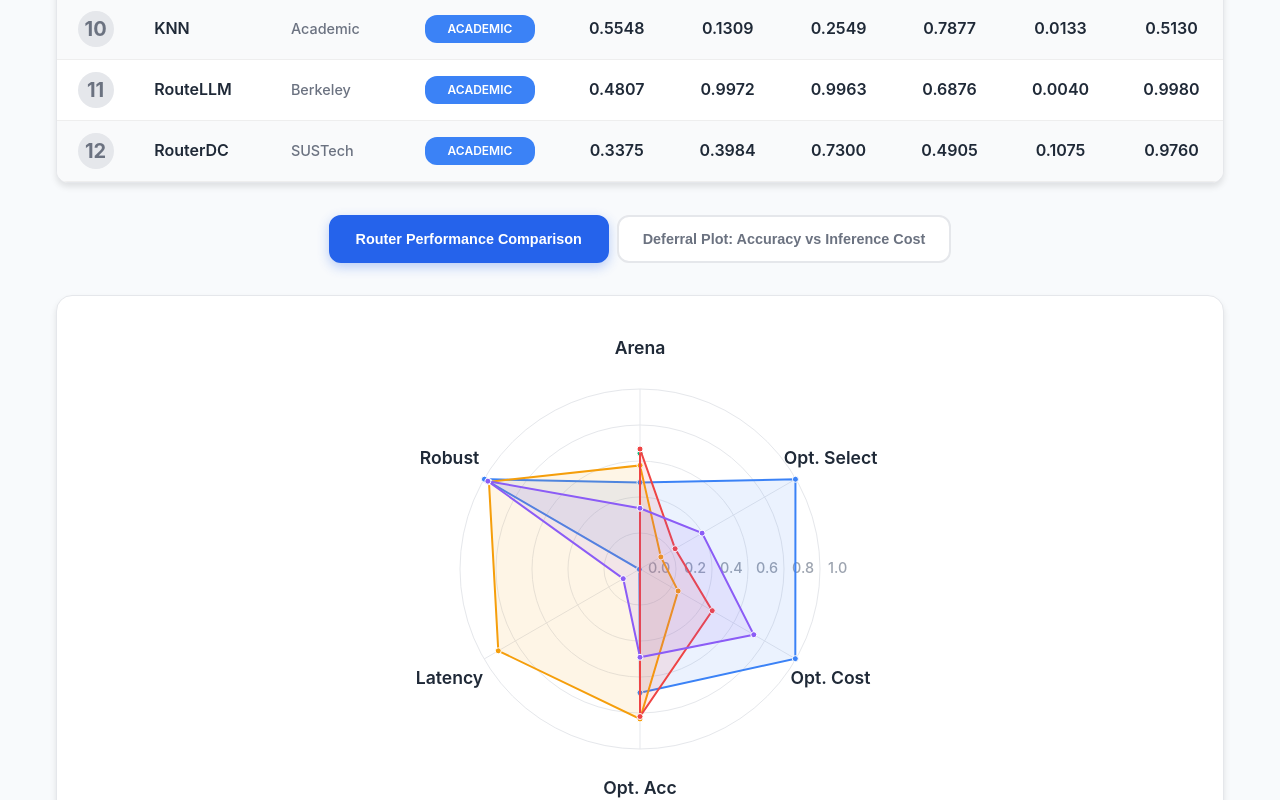
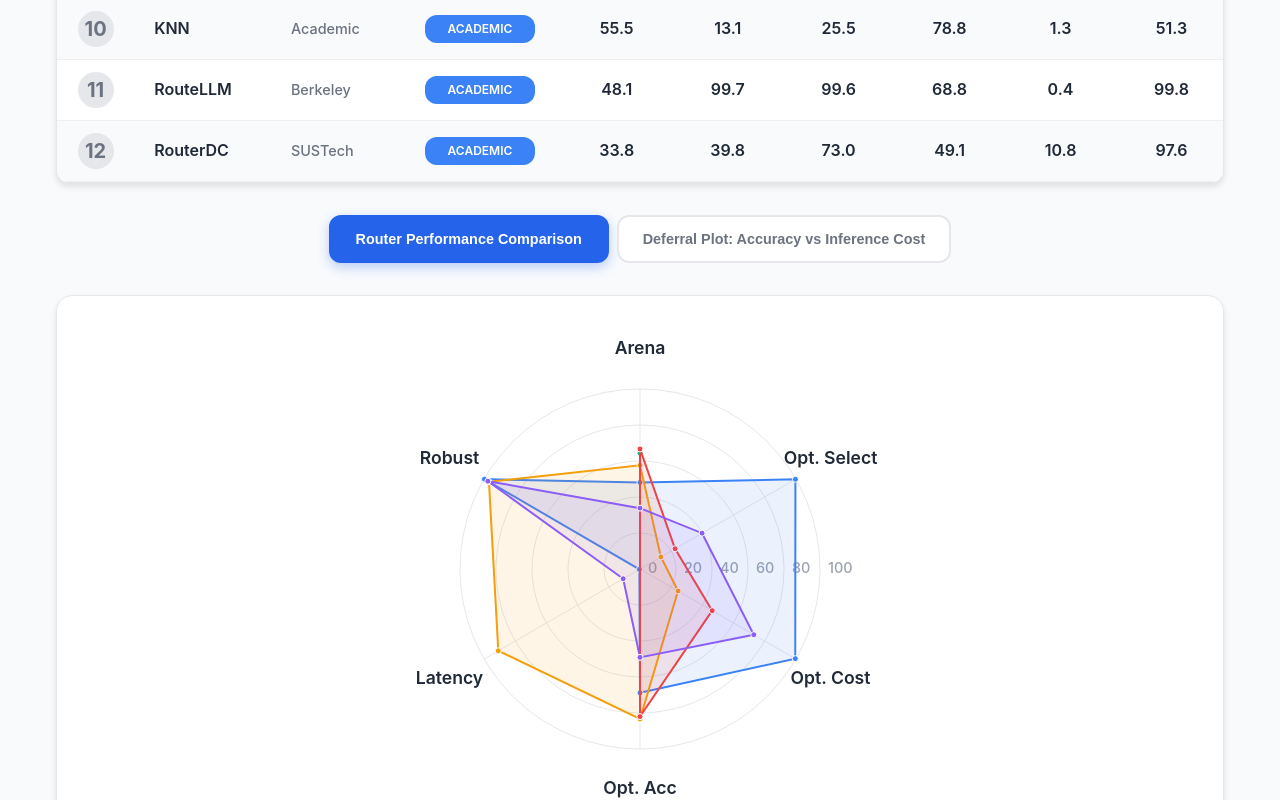
Before and after one commit to RouteWorks/routeworks.github.io, a React (Create React App) app: page /leaderboard in a window 1280 px wide. Shown: the part 1060-1860 px from the top of the page. Built offline with nearby package versions, Linux system fonts and the light colour scheme.

Commit message:
Enhancement/add logo (#15)
* Added link to paper in nav bar

* updated instructions for submitting to just go to project page and follow readme

* Made text on hero section lighter, rephrased cta button 'get started' text

* Made subtitles one liner

* Added logo and rescaled 0-100

```diff
--- a/public/index.html
+++ b/public/index.html
@@ -13,7 +13,7 @@
       })();
     </script>
     <meta charset="utf-8" />
-    <link rel="icon" href="%PUBLIC_URL%/favicon.ico" />
+    <link rel="icon" href="%PUBLIC_URL%/routerarena_logo.png" />
     <meta name="viewport" content="width=device-width, initial-scale=1" />
     <meta name="theme-color" content="#000000" />
     <meta name="description" content="Web site created using create-react-app" />
--- a/src/components/Header.tsx
+++ b/src/components/Header.tsx
@@ -3,6 +3,7 @@ import { Link, useLocation } from 'react-router-dom';
 import { Menu, X, Trophy, Home, Send, Users, Github, FileText} from 'lucide-react';
 import './Header.css';
 import { contactInfo } from '../data/mockData';
+import whiteLogo from '../assets/images/entire_logo_white.png';
 
 const Header: React.FC = () => {
   const [isMenuOpen, setIsMenuOpen] = useState(false);
@@ -26,8 +27,7 @@ const Header: React.FC = () => {
     <header className="header">
       <div className="header-container">
         <Link to="/" className="logo">
-          <Trophy className="logo-icon" />
-          <span className="logo-text">RouterArena</span>
+          <img src={whiteLogo} alt="RouterArena" className="logo-image" />
         </Link>
 
         <nav className="nav">
--- a/src/components/SpiderChart.tsx
+++ b/src/components/SpiderChart.tsx
@@ -66,19 +66,9 @@ const SpiderChart: React.FC<SpiderChartProps> = ({ routers, maxRouters = 5 }) =>
 
   // Calculate adaptive axis scaling to show more variation
   // Filter out null values
-  const allValues = topRouters.flatMap(router =>
-    metrics
-      .map(metric => router.metrics[metric.key as keyof typeof router.metrics])
-      .filter((val): val is number => val !== null)
-  );
-  const minValue = Math.min(...allValues);
-  const maxValue = Math.max(...allValues);
-  const valueRange = maxValue - minValue;
-
-  // Set axis range to show more variation
-  // If values are clustered (e.g., 0.8-0.9), show axis with 25% padding above and below
-  const axisMin = Math.max(0, minValue - valueRange * 0.25);
-  const axisMax = Math.min(1, maxValue + valueRange * 0.25);
+  const gridTicks = [0, 20, 40, 60, 80, 100];
+  const axisMin = 0;
+  const axisMax = 100;
   const axisRange = axisMax - axisMin;
 
   const chartRadius = 180;
@@ -89,11 +79,8 @@ const SpiderChart: React.FC<SpiderChartProps> = ({ routers, maxRouters = 5 }) =>
     <div className="spider-chart-container">
       <div className="spider-chart">
         <svg width="450" height="450" viewBox="0 0 450 450">
-          {/* Grid circles drawn at real 0.1 score increments */}
-          {Array.from({ length: 11 }, (_, i) => i * 0.2)
-            .filter(v => v >= axisMin && v <= axisMax)
-            .map((value, index) => {
-              // Map true axis value -> 0–1 visual radius fraction
+          {/* Grid circles drawn at fixed 0-100 scale */}
+          {gridTicks.map((value, index) => {
             const scale = (value - axisMin) / axisRange;
             const r = chartRadius * scale;
 
@@ -116,7 +103,7 @@ const SpiderChart: React.FC<SpiderChartProps> = ({ routers, maxRouters = 5 }) =>
                   fill="#9ca3af"
                   fontSize="22"
                 >
-                    {value.toFixed(1)}
+                  {value.toString()}
                 </text>
               </g>
             );
--- a/src/data/mockData.ts
+++ b/src/data/mockData.ts
@@ -1,4 +1,8 @@
 import { Router, DatasetInfo, ContactInfo } from '../types';
+
+const roundToOneDecimal = (value: number): number => Math.round(value * 10) / 10;
+const roundNullableToOneDecimal = (value: number | null): number | null =>
+  value === null ? null : roundToOneDecimal(value);
 
 export const contactInfo: ContactInfo = {
   authors: [
@@ -70,38 +74,37 @@ const calculateAverageScore = (metrics: {
   return scores.reduce((sum, score) => sum + score, 0) / scores.length;
 };
 
-// Raw router data from the provided JSON
 const rawRouterData = [
   {
     'Router Name': 'RouterDC',
-    'Arena Score': 0.3375,
-    'Optimal Selection Score': 0.3984,
-    'Optimal Cost Score': 0.72998,
-    'Optimal Acc. Score': 0.4905,
-    'Robustness Score': 0.976,
-    'Latency Score': 0.107527,
+    'Arena Score': 33.75,
+    'Optimal Selection Score': 39.84,
+    'Optimal Cost Score': 72.998,
+    'Optimal Acc. Score': 49.05,
+    'Robustness Score': 97.6,
+    'Latency Score': 10.7527,
   },
   {
     'Router Name': 'azure',
-    'Arena Score': 0.6666,
-    'Optimal Selection Score': 0.2252,
-    'Optimal Cost Score': 0.46322,
-    'Optimal Acc. Score': 0.8196,
+    'Arena Score': 66.66,
+    'Optimal Selection Score': 22.52,
+    'Optimal Cost Score': 46.322,
+    'Optimal Acc. Score': 81.96,
     'Robustness Score': null,
     'Latency Score': null,
   },
   {
     'Router Name': 'carrot',
-    'Arena Score': 0.6387,
-    'Optimal Selection Score': 0.0268,
-    'Optimal Cost Score': 0.067697,
-    'Optimal Acc. Score': 0.7863,
-    'Robustness Score': 0.936,
-    'Latency Score': 0.014993,
+    'Arena Score': 63.87,
+    'Optimal Selection Score': 2.68,
+    'Optimal Cost Score': 6.7697,
+    'Optimal Acc. Score': 78.63,
+    'Robustness Score': 93.6,
+    'Latency Score': 1.4993,
   },
   {
     'Router Name': 'gpt5',
-    'Arena Score': 0.6432,
+    'Arena Score': 64.32,
     'Optimal Selection Score': null,
     'Optimal Cost Score': null,
     'Optimal Acc. Score': null,
@@ -110,75 +113,75 @@ const rawRouterData = [
   },
   {
     'Router Name': 'graphrouter',
-    'Arena Score': 0.5722,
-    'Optimal Selection Score': 0.0473,
-    'Optimal Cost Score': 0.383347,
-    'Optimal Acc. Score': 0.7425,
-    'Robustness Score': 0.975,
-    'Latency Score': 0.026954,
+    'Arena Score': 57.22,
+    'Optimal Selection Score': 4.73,
+    'Optimal Cost Score': 38.3347,
+    'Optimal Acc. Score': 74.25,
+    'Robustness Score': 97.5,
+    'Latency Score': 2.6954,
   },
   {
     'Router Name': 'mirt_bert',
-    'Arena Score': 0.6689,
-    'Optimal Selection Score': 0.0344,
-    'Optimal Cost Score': 0.196178,
-    'Optimal Acc. Score': 0.7818,
-    'Robustness Score': 0.945,
-    'Latency Score': 0.27027,
+    'Arena Score': 66.89,
+    'Optimal Selection Score': 3.44,
+    'Optimal Cost Score': 19.6178,
+    'Optimal Acc. Score': 78.18,
+    'Robustness Score': 94.5,
+    'Latency Score': 27.027,
   },
   {
     'Router Name': 'nirt_bert',
-    'Arena Score': 0.6612,
-    'Optimal Selection Score': 0.0383,
-    'Optimal Cost Score': 0.14039,
-    'Optimal Acc. Score': 0.7788,
-    'Robustness Score': 0.445,
-    'Latency Score': 0.104167,
+    'Arena Score': 66.12,
+    'Optimal Selection Score': 3.83,
+    'Optimal Cost Score': 14.039,
+    'Optimal Acc. Score': 77.88,
+    'Robustness Score': 44.5,
+    'Latency Score': 10.4167,
   },
   {
     'Router Name': 'notdiamond',
-    'Arena Score': 0.63,
-    'Optimal Selection Score': 0.0155,
-    'Optimal Cost Score': 0.021367,
-    'Optimal Acc. Score': 0.7681,
+    'Arena Score': 63.0,
+    'Optimal Selection Score': 1.55,
+    'Optimal Cost Score': 2.1367,
+    'Optimal Acc. Score': 76.81,
     'Robustness Score': null,
     'Latency Score': null,
   },
   {
     'Router Name': 'routellm',
-    'Arena Score': 0.4807,
-    'Optimal Selection Score': 0.9972,
-    'Optimal Cost Score': 0.996314,
-    'Optimal Acc. Score': 0.6876,
-    'Robustness Score': 0.998,
-    'Latency Score': 0.004016,
+    'Arena Score': 48.07,
+    'Optimal Selection Score': 99.72,
+    'Optimal Cost Score': 99.6314,
+    'Optimal Acc. Score': 68.76,
+    'Robustness Score': 99.8,
+    'Latency Score': 0.4016,
   },
   {
     'Router Name': 'routerbench_knn',
-    'Arena Score': 0.5548,
-    'Optimal Selection Score': 0.1309,
-    'Optimal Cost Score': 0.254887,
-    'Optimal Acc. Score': 0.7877,
-    'Robustness Score': 0.513,
-    'Latency Score': 0.01328,
+    'Arena Score': 55.48,
+    'Optimal Selection Score': 13.09,
+    'Optimal Cost Score': 25.4887,
+    'Optimal Acc. Score': 78.77,
+    'Robustness Score': 51.3,
+    'Latency Score': 1.328,
   },
   {
     'Router Name': 'routerbench_mlp',
-    'Arena Score': 0.5756,
-    'Optimal Selection Score': 0.1339,
-    'Optimal Cost Score': 0.244499,
-    'Optimal Acc. Score': 0.8332,
-    'Robustness Score': 0.969,
-    'Latency Score': 0.909091,
+    'Arena Score': 57.56,
+    'Optimal Selection Score': 13.39,
+    'Optimal Cost Score': 24.4499,
+    'Optimal Acc. Score': 83.32,
+    'Robustness Score': 96.9,
+    'Latency Score': 90.9091,
   },
   {
     'Router Name': 'vllm',
-    'Arena Score': 0.6432,
-    'Optimal Selection Score': 0.0479,
-    'Optimal Cost Score': 0.125426,
-    'Optimal Acc. Score': 0.7933,
-    'Robustness Score': 1.0,
-    'Latency Score': 0.001863,
+    'Arena Score': 64.32,
+    'Optimal Selection Score': 4.79,
+    'Optimal Cost Score': 12.5426,
+    'Optimal Acc. Score': 79.33,
+    'Robustness Score': 100.0,
+    'Latency Score': 0.1863,
   },
 ];
 
@@ -317,12 +320,12 @@ const routersWithRanks = rawRouterData.map(router => {
   };
 
   const metrics = {
-    arenaScore: router['Arena Score'],
-    optimalSelectionScore: router['Optimal Selection Score'],
-    optimalCostScore: router['Optimal Cost Score'],
-    optimalAccScore: router['Optimal Acc. Score'],
-    robustnessScore: router['Robustness Score'],
-    latencyScore: router['Latency Score'],
+    arenaScore: roundToOneDecimal(router['Arena Score']),
+    optimalSelectionScore: roundNullableToOneDecimal(router['Optimal Selection Score']),
+    optimalCostScore: roundNullableToOneDecimal(router['Optimal Cost Score']),
+    optimalAccScore: roundNullableToOneDecimal(router['Optimal Acc. Score']),
+    robustnessScore: roundNullableToOneDecimal(router['Robustness Score']),
+    latencyScore: roundNullableToOneDecimal(router['Latency Score']),
     overallRank: 0, // Will be calculated below
   };
 
--- a/src/global.d.ts
+++ b/src/global.d.ts
@@ -3,3 +3,8 @@ interface Window {
   dataLayer: any[];
   gtag: (...args: any[]) => void;
 }
+
+declare module '*.png' {
+  const value: string;
+  export default value;
+}
--- a/src/pages/HomePage.css
+++ b/src/pages/HomePage.css
@@ -40,6 +40,7 @@
   color: rgba(255, 255, 255, 0.9);
   padding-right: 4rem;
   margin-left: 2rem;
+  max-width: 400rem;
 }
 
 .highlight {
@@ -65,7 +66,7 @@
   border: none;
   padding: 0;
   text-align: left;
-  max-width: 320px;
+  max-width: 500px;
 }
 
 .cta-heading {
@@ -188,7 +189,7 @@
   padding: 2rem;
   box-shadow: 0 4px 6px rgba(0, 0, 0, 0.1);
   border: 1px solid #e5e7eb;
-  max-width: 400px;
+  max-width: 350px;
   width: 100%;
 }
 
--- a/src/pages/HomePage.tsx
+++ b/src/pages/HomePage.tsx
@@ -34,7 +34,7 @@ const HomePage: React.FC = () => {
             </h1>
 
             <p className="hero-subtitle-short">
-              Diverse dataset, extensive metrics, and live leaderboard
+              Diverse dataset, extensive metrics, and <br /> live leaderboard
             </p>
             <div className="hero-actions">
               <Link to="/leaderboard" className="btn btn-primary">
--- a/src/pages/LeaderboardPage.tsx
+++ b/src/pages/LeaderboardPage.tsx
@@ -227,7 +227,7 @@ const LeaderboardPage: React.FC = () => {
 
                 <div className="metrics-col">
                   <div className="metric-value">
-                    <span className="score">{router.metrics.arenaScore.toFixed(4)}</span>
+                    <span className="score">{router.metrics.arenaScore.toFixed(1)}</span>
                   </div>
                 </div>
 
@@ -235,7 +235,7 @@ const LeaderboardPage: React.FC = () => {
                   <div className="metric-value">
                     <span className="score">
                       {router.metrics.optimalSelectionScore !== null
-                        ? router.metrics.optimalSelectionScore.toFixed(4)
+                        ? router.metrics.optimalSelectionScore.toFixed(1)
                         : '—'}
                     </span>
                   </div>
@@ -245,7 +245,7 @@ const LeaderboardPage: React.FC = () => {
                   <div className="metric-value">
                     <span className="score">
                       {router.metrics.optimalCostScore !== null
-                        ? router.metrics.optimalCostScore.toFixed(4)
+                        ? router.metrics.optimalCostScore.toFixed(1)
                         : '—'}
                     </span>
                   </div>
@@ -255,7 +255,7 @@ const LeaderboardPage: React.FC = () => {
                   <div className="metric-value">
                     <span className="score">
                       {router.metrics.optimalAccScore !== null
-                        ? router.metrics.optimalAccScore.toFixed(4)
+                        ? router.metrics.optimalAccScore.toFixed(1)
                         : '—'}
                     </span>
                   </div>
@@ -265,7 +265,7 @@ const LeaderboardPage: React.FC = () => {
                   <div className="metric-value">
                     <span className="score">
                       {router.metrics.latencyScore !== null
-                        ? router.metrics.latencyScore.toFixed(4)
+                        ? router.metrics.latencyScore.toFixed(1)
                         : '—'}
                     </span>
                   </div>
@@ -275,7 +275,7 @@ const LeaderboardPage: React.FC = () => {
                   <div className="metric-value">
                     <span className="score">
                       {router.metrics.robustnessScore !== null
-                        ? router.metrics.robustnessScore.toFixed(4)
+                        ? router.metrics.robustnessScore.toFixed(1)
                         : '—'}
                     </span>
                   </div>
--- /dev/null
+++ b/src/react-app-env.d.ts
@@ -0,0 +1 @@
+/// <reference types="react-scripts" />
```
Also changed, not shown: src/components/Header.css (+3 -10 lines), public/routerarena_logo.png (added), src/assets/images/entire_logo_white.png (added). Lines whose indentation alone changed are shown as unchanged.
